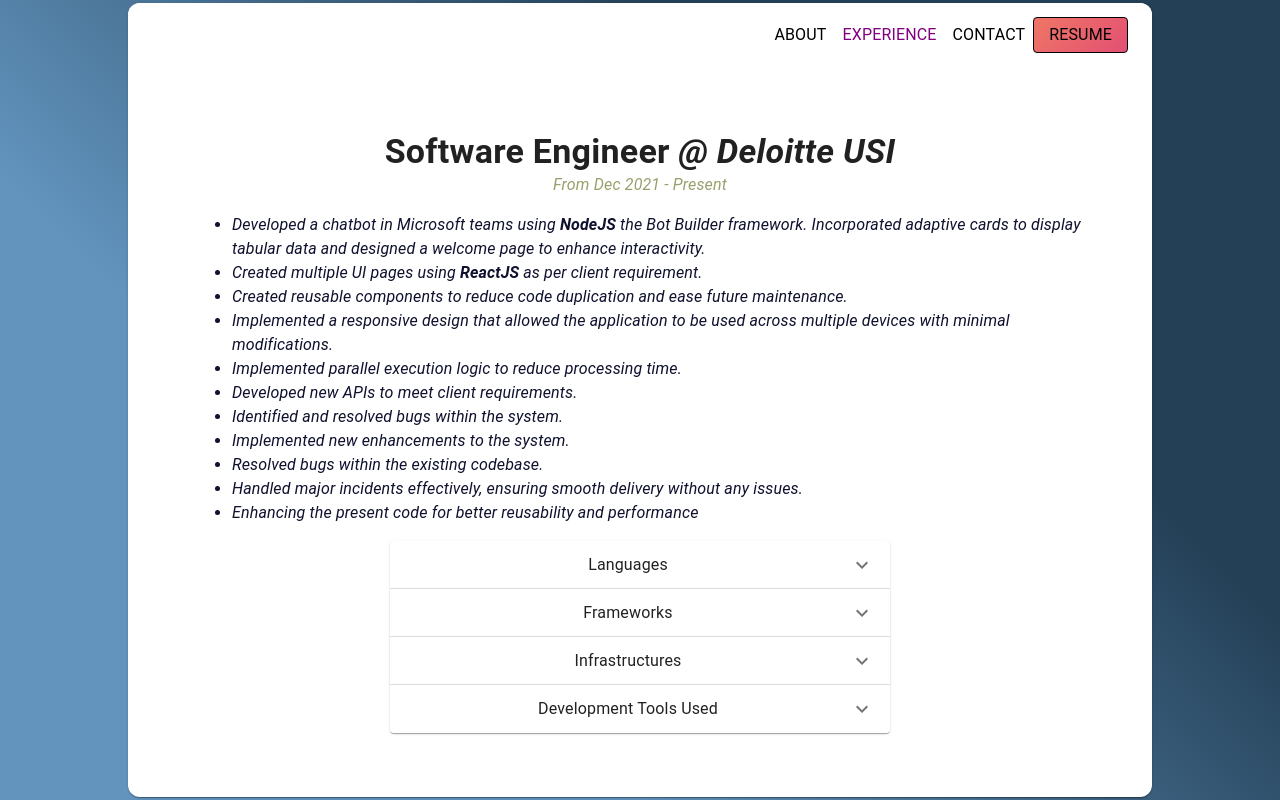
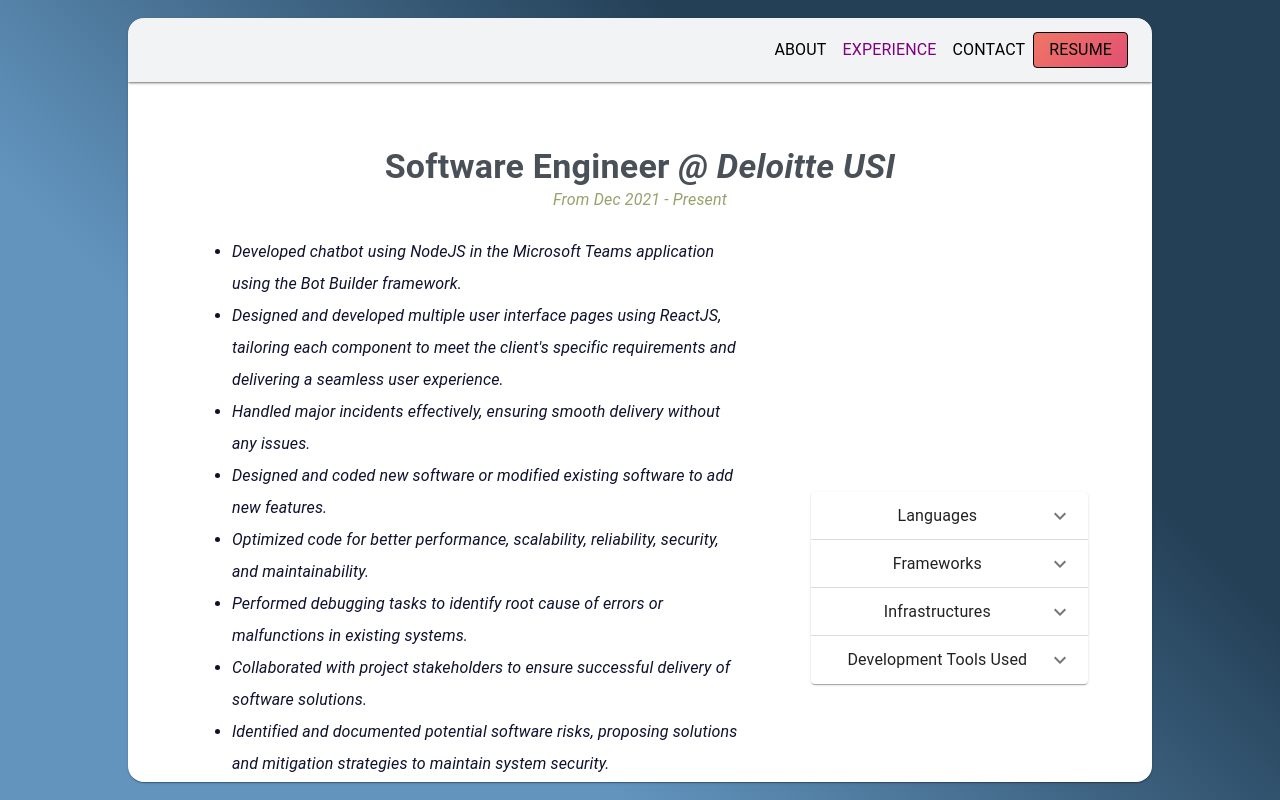
Before and after one commit to DipenduDey/my-portfolio, a React (Create React App) app: page / in a window 1280 px wide. Both pictures are taken after a click on the button "EXPERIENCE". Built offline with nearby package versions, Linux system fonts and the light colour scheme.

Commit message:
Cosmetic changes

```diff
--- a/src/App.css
+++ b/src/App.css
@@ -1,12 +1,16 @@
+*{
+  box-sizing: border-box;
+}
+
 html, body {
   margin: 0;
   padding: 0;
 }
 
 .cardDetails{
-  min-height: 60%;
-  max-height: 60%;
+  max-height: 50%;
   width: 80%;
+  border-radius: 50rem;
 }
 
 .Button {
@@ -17,16 +21,6 @@
   animation: Gradient 10s ease infinite !important;
 }
 
-@-webkit-keyframes Gradient {
-  0%{background-position:0% 50%}
-  50%{background-position:100% 50%}
-  100%{background-position:0% 50%}
-}
-@-moz-keyframes Gradient {
-  0%{background-position:0% 50%}
-  50%{background-position:100% 50%}
-  100%{background-position:0% 50%}
-}
 @keyframes Gradient {
   0%{background-position:0% 50%}
   50%{background-position:100% 50%}
--- a/src/App.jsx
+++ b/src/App.jsx
@@ -52,32 +52,15 @@
           display: 'flex',
           justifyContent: 'center',
           alignItems: 'center',
-          minHeight: '100vh', // Ensure full viewport height
+          minHeight: '100vh',
           backgroundImage: getBackgroundColor(),
           backgroundRepeat: 'no-repeat',
           backgroundSize: 'cover',
-          textAlign: 'center', // Center align text content
-          [theme.breakpoints.down('md')]: {
-            minHeight: '100vh', // adjust height for medium and below screens
-          },
-          [theme.breakpoints.down('sm')]: {
-            minHeight: '100vh', // adjust height for small and below screens
-          },
+          textAlign: 'center'
+
         }}
       >
-        <Card
-          className="cardDetails"
-          sx={{
-            borderRadius: 3,
-            backgroundColor: "white",
-            [theme.breakpoints.down('md')]: {
-              width: '80%', // adjust width for medium and below screens
-            },
-            [theme.breakpoints.down('sm')]: {
-              width: '90%', // adjust width for small and below screens
-            },
-          }}
-        >
+        <Card className="cardDetails" sx={{ borderRadius: "1rem" }}>
           <Header onSectionChange={handleSectionChange} activeSection={activeSection} />
           <Box
             sx={{
@@ -96,7 +79,7 @@
           </Box>
         </Card>
       </Box>
-    </Box>
+    </Box >
   );
 }
 
--- a/src/components/About.jsx
+++ b/src/components/About.jsx
@@ -9,26 +9,28 @@
   return (
     <Box sx={{
       display: 'flex',
-      flexDirection: { xs: 'column', md: 'row' }, // Column layout on mobile, row layout on medium and larger screens
+      flexDirection: { xs: 'column', md: 'row' },
       alignItems: 'center',
       justifyContent: 'center',
-      textAlign: 'left', // Adjust text alignment as needed
-      p: 4,
-      maxWidth: '800px', // Adjust the maximum width as needed
-      margin: 'auto', // Center align horizontally
+      textAlign: 'left',
+      margin: 'auto',
     }}>
-      <Box sx={{ flex: 1, order: { xs: 2, md: 1 }, marginBottom: { xs: '1rem', md: 0 } }}>
+
+      <Box sx={{ flex: 2, order: { xs: 2, md: 1 }, marginBottom: { xs: '1rem', md: 0 } }}>
         <Typography sx={{ color: "#98a16c" }} fontStyle={'oblique'} mb={1}>
-          Software Engineer
+          Software Developer
         </Typography>
-        <Typography variant="h4" sx={{ fontWeight: 'bold', marginBottom: '1rem' }}>
-          Hello! my name is Dipendu Dey.
+        <Typography variant="h4" sx={{ fontWeight: 'bold', marginBottom: '1rem', margin: "3rem 0", color: "#495057" }}>
+          Hello! My name is Dipendu Dey.
         </Typography>
-        <Typography sx={{ color: "#0f112e" }} fontStyle={'oblique'} mb={2}>
-          I bring extensive experience as a Node.js and React developer, having delivered numerous successful projects and innovative solutions. Proficient in Node.js, JavaScript, MongoDB, and React.js, I excel in problem-solving and maintain a meticulous coding approach. With a background enriched by valuable contributions at Deloitte USI, I am dedicated to further refining my Node.js and React.js skills and making impactful contributions to the growth and prosperity of an ambitious organization.
+        <Typography sx={{ color: "#0f112e", lineHeight: "2rem" }} fontStyle={'oblique'} mb={2}>
+          Dynamic Software Engineer with a proven track record at Deloitte US, specializing in developing
+          innovative solutions using NodeJS and ReactJS. Excelled in creating responsive designs and enhancing
+          systems performance, significantly reducing processing times. Skilled in JavaScript and adept at
+          mentoring junior developers, showcasing both technical prowess and leadership abilities.
         </Typography>
       </Box>
-      <Box sx={{ flex: 1, order: { xs: 1, md: 2 }, textAlign: 'center', display: 'flex', alignItems: 'center', justifyContent: 'center', marginLeft: "2vh" }}>
+      <Box sx={{ flex: 1, order: { xs: 1, md: 2 }, textAlign: 'center', display: 'grid', alignItems: 'center', justifyContent: 'center', marginLeft: "2vh", marginBottom: "1rem" }}>
         <div className="box" style={{ position: 'relative' }}>
           <Avatar
             alt="Profile"
@@ -38,7 +40,7 @@
           <div className="overlay"></div>
         </div>
       </Box>
-    </Box>
+    </Box >
   );
 };
 
--- a/src/components/Contact.jsx
+++ b/src/components/Contact.jsx
@@ -13,8 +13,8 @@
   };
 
   return (
-    <Box id="contact" sx={{ p: 4, textAlign: 'center' }}>
-      <Typography variant="h4" component="div" gutterBottom>
+    <Box id="contact" sx={{ p: 4, textAlign: 'center', lineHeight: "5rem" }}>
+      <Typography variant="h4" component="div" gutterBottom sx={{ marginBottom: "2rem" }}>
         <b>Get In Touch!</b>
       </Typography>
       <Typography sx={{ color: "#0f112e" }} fontStyle={'oblique'} mb={2}>
--- a/src/components/Experience.jsx
+++ b/src/components/Experience.jsx
@@ -15,28 +15,40 @@
 
   return (
     <Box id="projects" sx={{ p: 4, textAlign: 'center' }}>
-      <Typography variant="h4" sx={{ fontWeight: 'bold' }}>
+
+      <Typography variant="h4" sx={{ fontWeight: 'bold', color: "#495057" }}>
         Software Engineer <i>@ Deloitte USI</i>
       </Typography>
+
       <Typography sx={{ color: "#98a16c" }} fontStyle={'oblique'} mb={1}>
         From Dec 2021 - Present
       </Typography>
-      <Typography sx={{ color: "#0f112e", textAlign: "left" }} fontStyle={'oblique'} mb={2}>
+      <Box sx={{
+        display: 'flex',
+        flexDirection: { xs: 'column', md: 'row' },
+        alignItems: 'center',
+        justifyContent: 'center',
+        textAlign: 'left',
+        margin: 'auto',
+      }}>
+        <Box sx={{ flex: 2, order: { xs: 1, md: 2 }, marginBottom: { xs: '1rem', md: 0 }, paddingRight: "4rem" }}>
+          <Typography sx={{ color: "#0f112e", textAlign: "left", lineHeight: "2rem" }} fontStyle={'oblique'} mb={2}>
             <ul>
-          <li>Developed a chatbot in Microsoft teams using <b>NodeJS</b> the Bot Builder framework. Incorporated adaptive cards to display tabular data and designed a welcome page to enhance interactivity.</li>
-          <li>Created multiple UI pages using <b>ReactJS</b> as per client requirement.</li>
-          <li>Created reusable components to reduce code duplication and ease future maintenance.</li>
-          <li>Implemented a responsive design that allowed the application to be used across multiple devices with minimal modifications.</li>
-          <li>Implemented parallel execution logic to reduce processing time.</li>
-          <li>Developed new APIs to meet client requirements.</li>
-          <li>Identified and resolved bugs within the system.</li>
-          <li>Implemented new enhancements to the system.</li>
-          <li>Resolved bugs within the existing codebase.</li>
-          <li>Handled major incidents effectively, ensuring smooth delivery without any issues.</li>
-          <li>Enhancing the present code for better reusability and performance</li>
+              <li> Developed chatbot using NodeJS in the Microsoft Teams application using the Bot Builder framework.</li>
+              <li> Designed and developed multiple user interface pages using ReactJS, tailoring each component to meet the client's specific requirements and delivering a seamless user experience.</li>
+              <li> Handled major incidents effectively, ensuring smooth delivery without any issues.</li>
+              <li> Designed and coded new software or modified existing software to add new features.</li>
+              <li> Optimized code for better performance, scalability, reliability, security, and maintainability.</li>
+              <li> Performed debugging tasks to identify root cause of errors or malfunctions in existing systems.</li>
+              <li> Collaborated with project stakeholders to ensure successful delivery of software solutions.</li>
+              <li> Identified and documented potential software risks, proposing solutions and mitigation strategies to maintain system security.</li>
+              <li> Debugged and resolved software issues efficiently, minimizing downtime and ensuring application stability.</li>
+              <li> Adapted to new technologies and project requirements quickly, demonstrating strong learning and problem- solving skills.</li>
+              <li> Trained users to use new or modified equipment.</li>
             </ul>
           </Typography>
-      <Box sx={{ maxWidth: '500px', margin: '0 auto' }}>
+        </Box>
+        <Box sx={{ margin: '0 auto', flex: 1, order: { xs: 2, md: 2 } }}>
           <Accordion expanded={expanded === 'panel1'} onChange={handleChange('panel1')}>
             <AccordionSummary
               expandIcon={<ExpandMoreIcon />}
@@ -47,7 +59,7 @@
               <Typography sx={{ width: '100%', textAlign: 'center' }}>Languages</Typography>
             </AccordionSummary>
             <AccordionDetails>
-            <Typography>
+              <Typography sx={{ textAlign: "center" }}>
                 JavaScript, Python
               </Typography>
             </AccordionDetails>
@@ -62,7 +74,7 @@
               <Typography sx={{ width: '100%', textAlign: 'center' }}>Frameworks</Typography>
             </AccordionSummary>
             <AccordionDetails>
-            <Typography>
+              <Typography sx={{ textAlign: "center" }}>
                 ReactJS, NodeJS, ExpressJS, NextJS, MongoDB, Django
               </Typography>
             </AccordionDetails>
@@ -77,7 +89,7 @@
               <Typography sx={{ width: '100%', textAlign: 'center' }}>Infrastructures</Typography>
             </AccordionSummary>
             <AccordionDetails>
-            <Typography>
+              <Typography sx={{ textAlign: "center" }}>
                 Docker, Kubernetes, Jenkins, Elastic Search
               </Typography>
             </AccordionDetails>
@@ -92,11 +104,12 @@
               <Typography sx={{ width: '100%', textAlign: 'center' }}>Development Tools Used</Typography>
             </AccordionSummary>
             <AccordionDetails>
-            <Typography>
-              GitHub Desktop, Git Bash, GitHub, Bitbucket, Kibana, New Relic
+              <Typography sx={{ textAlign: "center" }}>
+                GitHub Desktop, Git Bash, GitHub, Bitbucket, Kibana, New Relic, JIRA, Service Now, Postman
               </Typography>
             </AccordionDetails>
           </Accordion>
+        </Box>
       </Box>
     </Box>
   );
--- a/src/components/Header.jsx
+++ b/src/components/Header.jsx
@@ -10,13 +10,13 @@
   };
 
   const handleResumeClick = () => {
-    window.open('https://drive.google.com/file/d/17ghD8PBnXR3mQ8LoHXB0MbHROhrWRrfE/view?usp=sharing', '_blank');
+    window.open('https://drive.google.com/file/d/1DBGxYrVtTNo_HMP_T9uaYP_s1EXF7cMy/view?usp=sharing', '_blank');
   };
 
   return (
     <>
-      <AppBar position="static" sx={{ bgcolor: 'background.paper', boxShadow: 'none', color: 'black' }}>
-        <Toolbar sx={{ justifyContent: 'flex-end' }}>
+      <AppBar position="static" sx={{ bgcolor: '#f1f3f5', boxShadow: '0 0 0.2rem black', color: 'black' }}>
+        <Toolbar sx={{ justifyContent: 'flex-end', flexWrap: "wrap" }}>
           <Button color="inherit" onClick={() => handleSectionClick('about')} >
             <Typography sx={{ color: activeSection === 'about' ? 'red' : 'inherit' }}>About</Typography>
           </Button>
```
Lines whose indentation alone changed are shown as unchanged.
